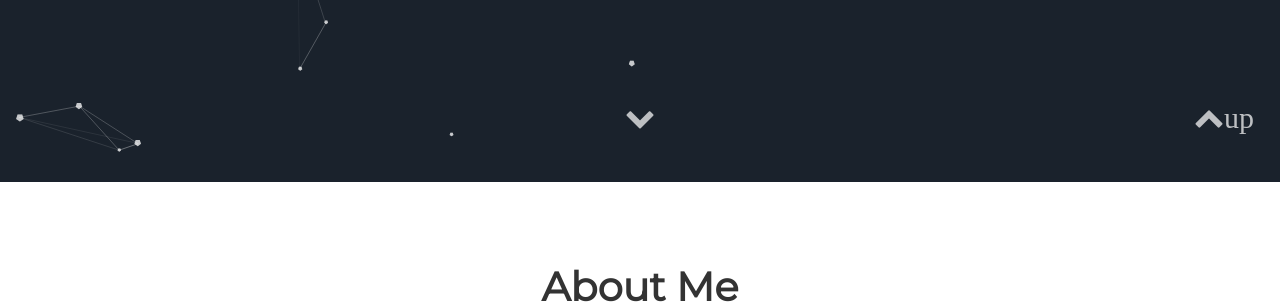
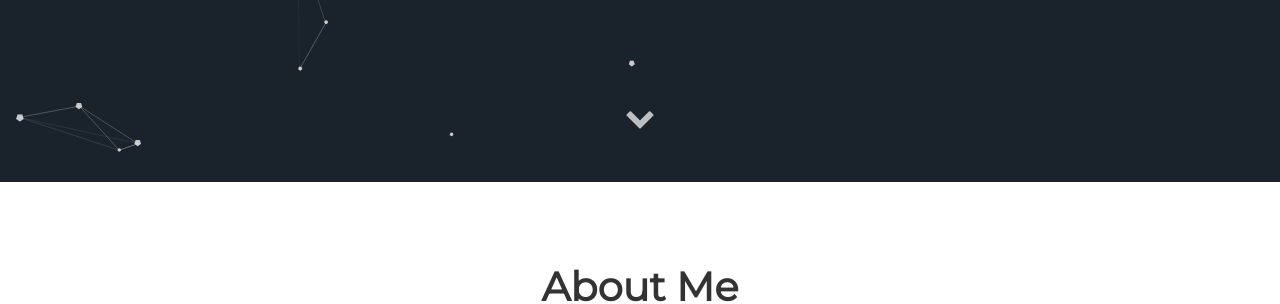
Before and after one commit to DulajChathuranga/dulajchathuranga.github.io, a Jekyll site: the page built from index.html, in a window 1280 px wide and 900 px high, scrolled down 556 px. Shown: the part 162-466 px from the top of the window. Built offline with Jekyll 4.4.1, drawn with Linux system fonts in a browser that asks for light colours.

Commit message:
Update projects.html

```diff
--- a/_includes/projects.html
+++ b/_includes/projects.html
@@ -12,5 +12,5 @@
 
 <div class="user-projects">
   <a class="project-link" href="#">Read Blog</a>
-  <a class="down" href="#header" data-scroll><i class="icon fa fa-chevron-up">up</i></a>
+  <a href="#header" data-scroll><i class="icon fa fa-chevron-up"></i></a>
 </div>
```
